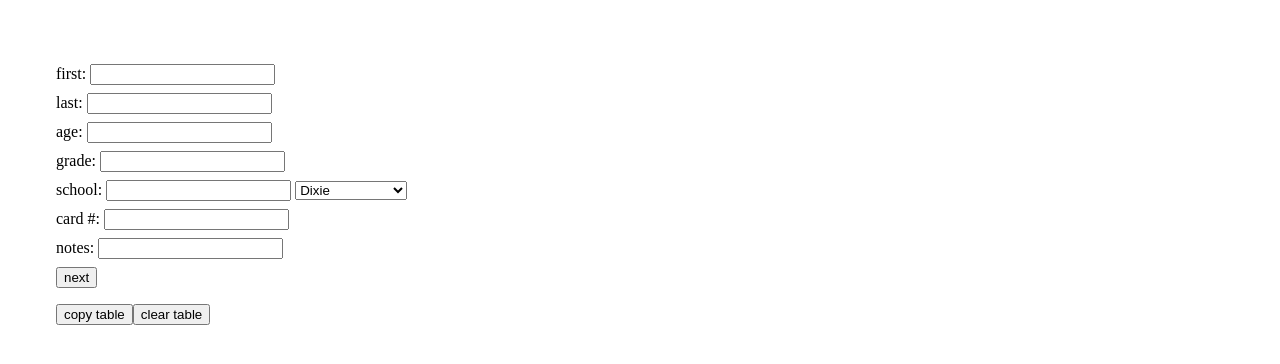
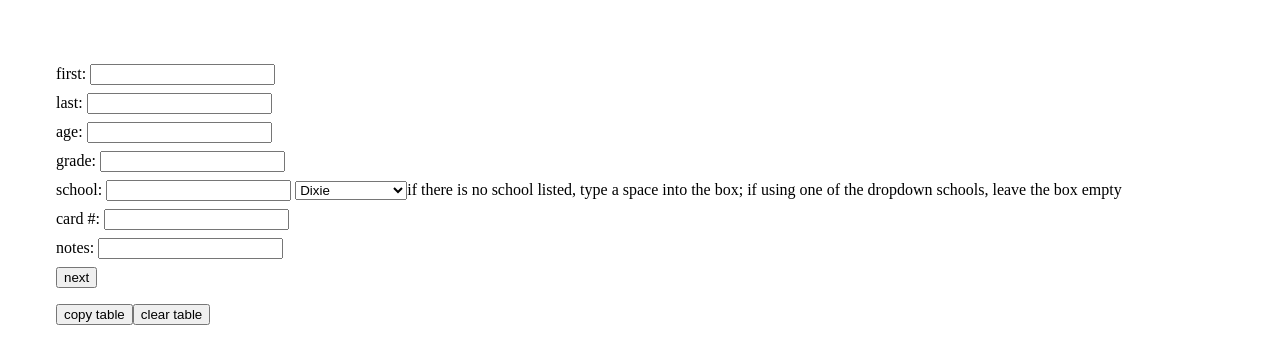
Before and after one commit to annaq2001/library, a plain HTML site: page reading program.html in a window 1280 px wide. Drawn offline with Linux system fonts and the light colour scheme.

Commit message:
added instructions

```diff
--- a/reading program.html
+++ b/reading program.html
@@ -21,7 +21,7 @@
     <div>last: <input type="text" id="last" /></div>
     <div>age: <input type="text" id="age" /></div>
     <div>grade: <input type="text" id="grade" /></div>
-    <div>school: <input type="text" id="school" /> <select><option value="Dixie">Dixie</option><option value="Mary E Silveira">Mary E Silveira</option><option value="Vallecito">Vallecito</option><option value="Venetia Valley">Venetia Valley</option><!--<option value="Glenwood">Glenwood</option>--><option value="Miller Creek">Miller Creek</option></select></div>
+    <div>school: <input type="text" id="school" /> <select><option value="Dixie">Dixie</option><option value="Mary E Silveira">Mary E Silveira</option><option value="Vallecito">Vallecito</option><option value="Venetia Valley">Venetia Valley</option><!--<option value="Glenwood">Glenwood</option>--><option value="Miller Creek">Miller Creek</option></select>if there is no school listed, type a space into the box; if using one of the dropdown schools, leave the box empty</div>
     <div>card #: <input type="text" id="card" /></div>
     <div>notes: <input type="text" id="notes" /></div>
     <div><button>next</button></div>
```
